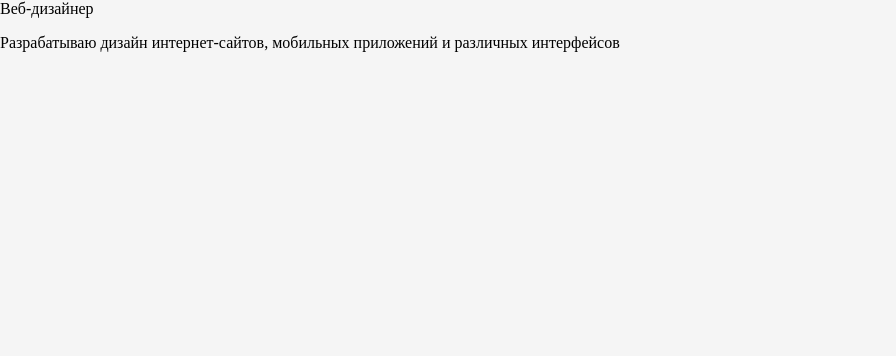
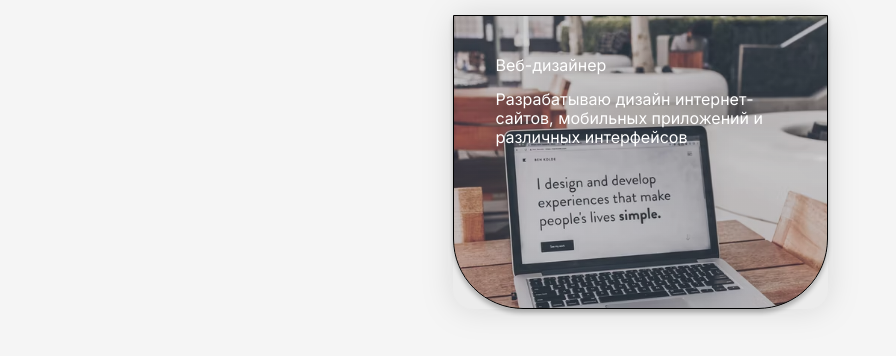
Before and after one commit to Daniielka/taplink, a plain HTML site: page index.html in a window 1280 px wide. Shown: the whole page, without its empty margins (0-896 px from the left). Drawn offline with Linux system fonts and the light colour scheme.

Commit message:
add: header styles

```diff
--- a/css/style.css
+++ b/css/style.css
@@ -1,6 +1,33 @@
 body {
   background-color: #F5F5F5;
+  padding: 15px;
+  font-family: 'Inter', sans-serif;
 }
 * {
   box-sizing:border-box;
 }
+.page-wrapper {
+  max-width: 375px;
+  margin: auto;
+  background: #ECECEC;
+ box-shadow: 0px 0px 30px rgba(126, 126, 126, 0.25);
+ border-radius: 20px;
+}
+.header {
+  color: #fff;
+  padding: 40px 42px 145px;
+  background: linear-gradient(0deg, rgba(96, 96, 96, 0.2), rgba(96, 96, 96, 0.2)), url('../img/b658f8fb57165f3bcaf2d403725420c1.png') no-repeat center / cover;
+border: 1px solid #000000;
+box-shadow: 0px 4px 4px rgba(0, 0, 0, 0.25);
+border-radius: 0px 0px 70px 70px;
+}
+.hello {
+  font-weight: 500;
+  font-size: 20px;
+  line-height: 24px;
+}
+.hello-text {
+  font-weight: 400;
+  font-size: 16px;
+  line-height: 19px;
+}
--- a/index.html
+++ b/index.html
@@ -4,6 +4,9 @@
   <meta charset="UTF-8">
   <meta http-equiv="X-UA-Compatible" content="IE=edge">
   <meta name="viewport" content="width=device-width, initial-scale=1.0">
+  <link rel="preconnect" href="https://fonts.googleapis.com">
+<link rel="preconnect" href="https://fonts.gstatic.com" crossorigin>
+<link href="https://fonts.googleapis.com/css2?family=Inter:wght@400;500&display=swap" rel="stylesheet">
  <link rel="stylesheet" href="css/normalize (1).css">
  <link rel="stylesheet" href="css/style.css">
   <title>Даниэль Очнев</title>
```
Also changed, not shown: img/b658f8fb57165f3bcaf2d403725420c1.png (added).
